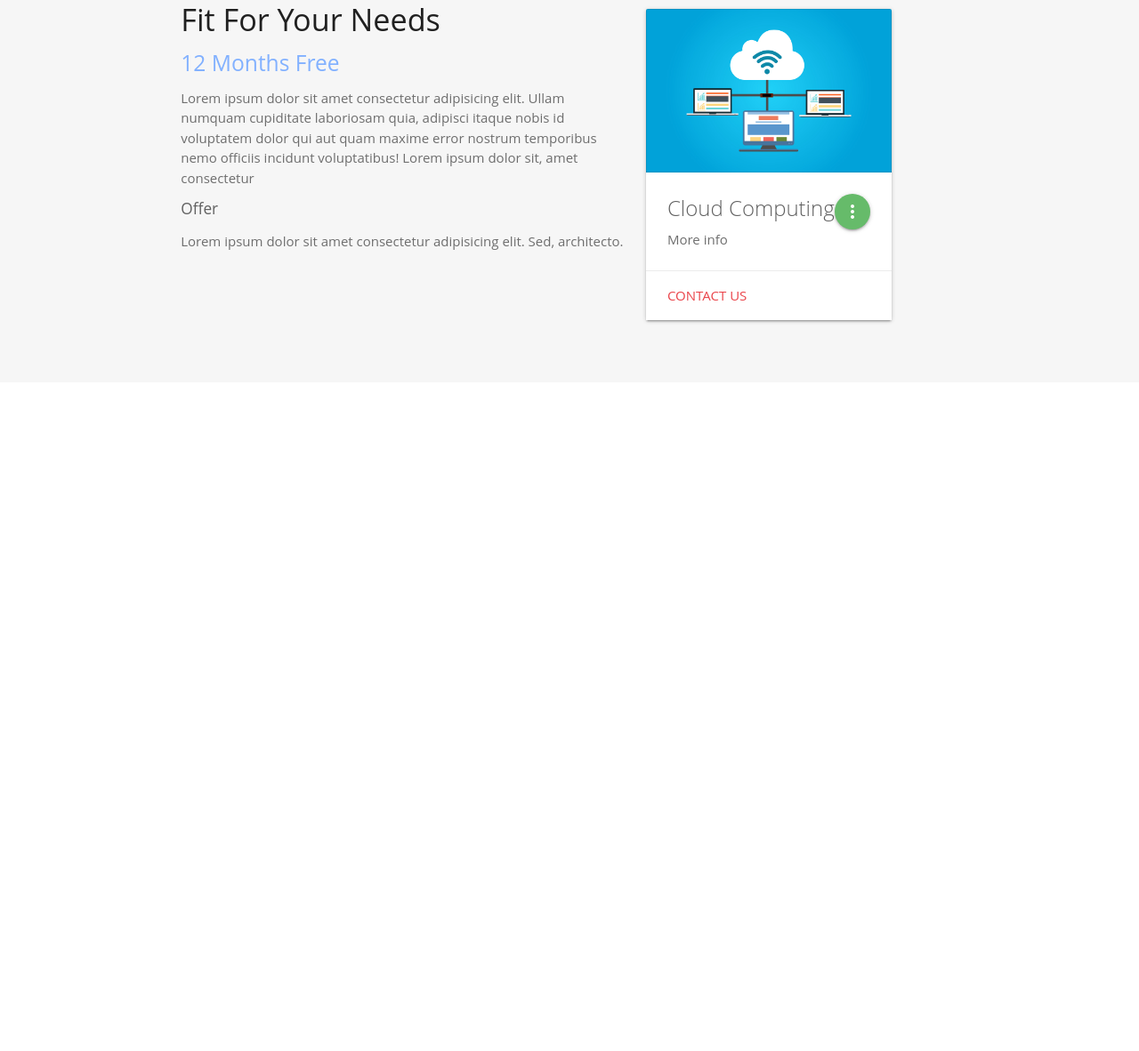
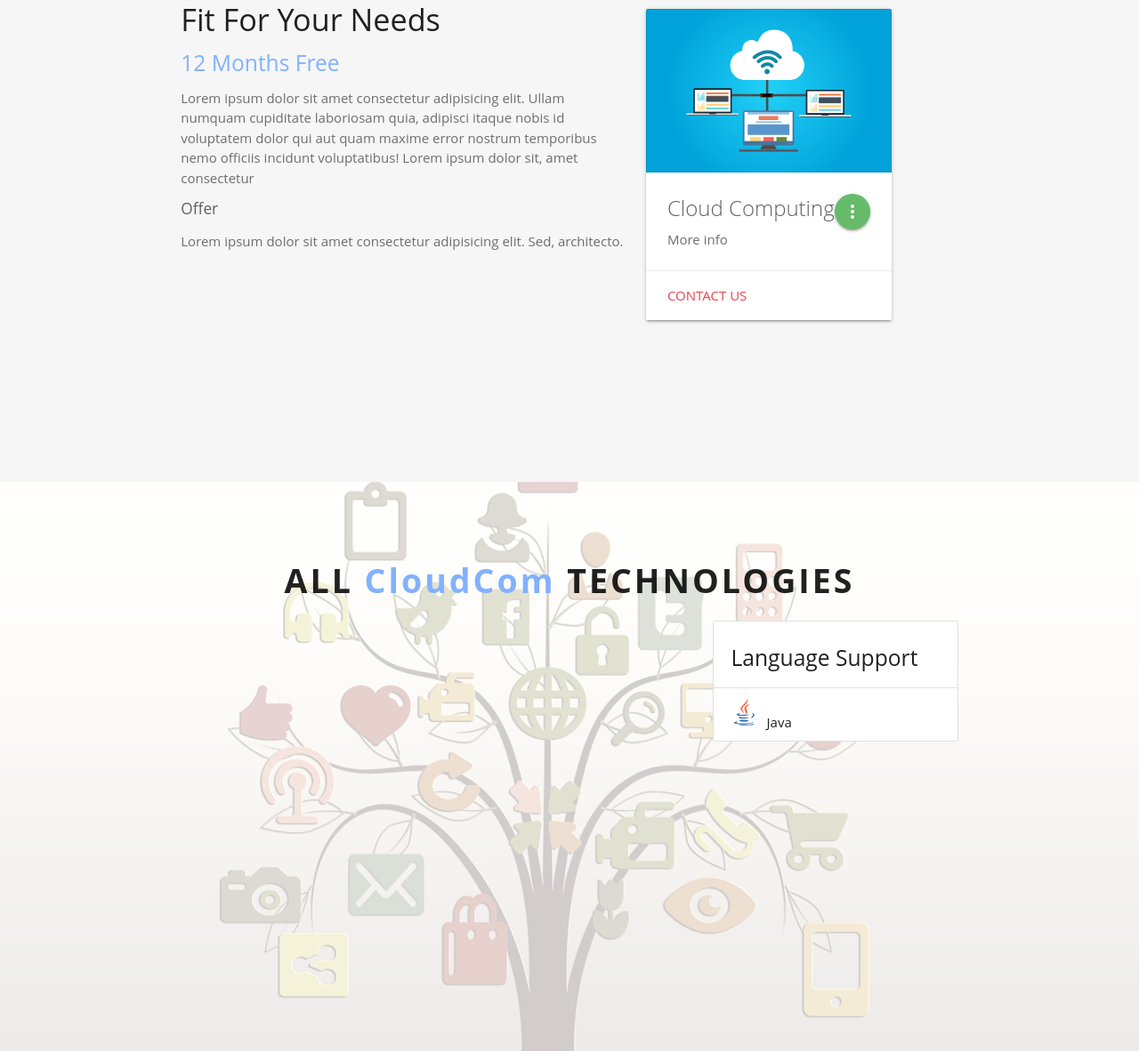
Before and after one commit to kubasulek2/materialize-website, a website: page index.html in a window 1280 px wide. Shown: the part 1608-2790 px from the top of the page at 89% size. Before the commit the page ends 2038 px from the top, so only its background shows below. Drawn offline with nearby package versions, Linux system fonts and the light colour scheme.

Commit message:
collection in progress

```diff
--- a/index.html
+++ b/index.html
@@ -17,7 +17,7 @@
 <body>
 	<!-- Header -->
 	<header class="main-header scrollspy" id="home">
-		<div class="overlay overlay-light">
+		<div class="overlay">
 			<!-- Navbar -->
 			<div class="navbar-fixed">
 				<div class="nav-wrapper">
@@ -99,9 +99,12 @@
 						<div class="col s12 m10 l7">
 							<h3 class="bold">World Leading Tech Provider</h3>
 							<div class="divider"></div>
-							<p class="flow-text">Lorem ipsum dolor sit amet consectetur adipisicing elit. Numquam dolores animi accusamus cupiditate amet?
-								At, dolores? Voluptatum delectus sit, architecto soluta illo sunt, est, fugiat animi exercitationem aliquid non
-								quibusdam. Lorem ipsum dolor sit amet, consectetur adipisicing elit. Repellendus, quaerat!</p>
+							<p class="flow-text">Lorem ipsum dolor sit amet consectetur adipisicing elit. Numquam
+								dolores animi accusamus cupiditate amet?
+								At, dolores? Voluptatum delectus sit, architecto soluta illo sunt, est, fugiat animi
+								exercitationem aliquid non
+								quibusdam. Lorem ipsum dolor sit amet, consectetur adipisicing elit. Repellendus,
+								quaerat!</p>
 						</div>
 						<div class="col l5 hide-on-med-and-down">
 							<img src="img/laptop-small.jpg" class="circle">
@@ -113,11 +116,14 @@
 						<div class="col s12 m10 l7">
 							<h3 class="bold">Cutting Edge Technologies</h3>
 							<div class="divider"></div>
-							<p class="flow-text">Lorem ipsum dolor sit amet consectetur adipisicing elit. Numquam dolores animi accusamus
+							<p class="flow-text">Lorem ipsum dolor sit amet consectetur adipisicing elit. Numquam
+								dolores animi accusamus
 								cupiditate amet?
-								At, dolores? Voluptatum delectus sit, architecto soluta illo sunt, est, fugiat animi exercitationem aliquid
+								At, dolores? Voluptatum delectus sit, architecto soluta illo sunt, est, fugiat animi
+								exercitationem aliquid
 								non
-								quibusdam. Lorem ipsum dolor sit amet, consectetur adipisicing elit. Repellendus, quaerat!</p>
+								quibusdam. Lorem ipsum dolor sit amet, consectetur adipisicing elit. Repellendus,
+								quaerat!</p>
 						</div>
 						<div class="col l5 hide-on-med-and-down">
 							<img src="img/board-small.jpg" class="circle">
@@ -129,11 +135,14 @@
 						<div class="col s12 m10 l7">
 							<h3 class="bold">Fastest Servers On The Market</h3>
 							<div class="divider"></div>
-							<p class="flow-text">Lorem ipsum dolor sit amet consectetur adipisicing elit. Numquam dolores animi accusamus
+							<p class="flow-text">Lorem ipsum dolor sit amet consectetur adipisicing elit. Numquam
+								dolores animi accusamus
 								cupiditate amet?
-								At, dolores? Voluptatum delectus sit, architecto soluta illo sunt, est, fugiat animi exercitationem aliquid
+								At, dolores? Voluptatum delectus sit, architecto soluta illo sunt, est, fugiat animi
+								exercitationem aliquid
 								non
-								quibusdam. Lorem ipsum dolor sit amet, consectetur adipisicing elit. Repellendus, quaerat!</p>
+								quibusdam. Lorem ipsum dolor sit amet, consectetur adipisicing elit. Repellendus,
+								quaerat!</p>
 						</div>
 						<div class="col l5 hide-on-med-and-down">
 							<img src="img/server-small.jpg" class="circle">
@@ -159,7 +168,9 @@
 					<div class="col s12 m10 offset-m1 l7 tab-content">
 						<h4>Fit For Your Needs</h4>
 						<h5>12 Months Free</h5>
-					<p>Lorem ipsum dolor sit amet consectetur adipisicing elit. Ullam numquam cupiditate laboriosam quia, adipisci itaque nobis id voluptatem dolor qui aut quam maxime error nostrum temporibus nemo officiis incidunt voluptatibus! Lorem ipsum dolor sit, amet consectetur</p>
+						<p>Lorem ipsum dolor sit amet consectetur adipisicing elit. Ullam numquam cupiditate laboriosam
+							quia, adipisci itaque nobis id voluptatem dolor qui aut quam maxime error nostrum temporibus
+							nemo officiis incidunt voluptatibus! Lorem ipsum dolor sit, amet consectetur</p>
 						<h6 class="grey-text text-darken-2">Offer</h6>
 						<p>Lorem ipsum dolor sit amet consectetur adipisicing elit. Sed, architecto.</p>
 					</div>
@@ -178,8 +189,11 @@
 								<a href="#contact">contact us</a>
 							</div>
 							<div class="card-reveal">
-							<span class="card-title grey-text text-darken-2">Cloud Computing<i class="material-icons right">close</i></span>
-							<p>Lorem ipsum dolor sit amet, consectetur adipisicing elit. Mollitia exercitationem a quam fuga, eveniet voluptatem facere, cumque consequuntur, obcaecati animi recusandae voluptas maiores ut dicta magni quasi nobis. Doloribus, fugiat?.</p>
+								<span class="card-title grey-text text-darken-2">Cloud Computing<i
+										class="material-icons right">close</i></span>
+								<p>Lorem ipsum dolor sit amet, consectetur adipisicing elit. Mollitia exercitationem a
+									quam fuga, eveniet voluptatem facere, cumque consequuntur, obcaecati animi
+									recusandae voluptas maiores ut dicta magni quasi nobis. Doloribus, fugiat?.</p>
 							</div>
 
 						</div>
@@ -189,8 +203,10 @@
 					<div class="col s12 m10 offset-m1 l7 tab-content">
 						<h4>100GB Storage</h4>
 						<h5> 12 Months Free</h5>
-					<p>Lorem ipsum dolor sit amet consectetur adipisicing elit. Ullam numquam cupiditate laboriosam quia, adipisci
-						itaque nobis id voluptatem dolor qui aut quam maxime error nostrum temporibus nemo officiis incidunt
+						<p>Lorem ipsum dolor sit amet consectetur adipisicing elit. Ullam numquam cupiditate laboriosam
+							quia, adipisci
+							itaque nobis id voluptatem dolor qui aut quam maxime error nostrum temporibus nemo officiis
+							incidunt
 							voluptatibus! Lorem ipsum dolor sit, amet consectetur</p>
 						<h6 class="grey-text text-darken-2">Offer</h6>
 						<p>Lorem ipsum dolor sit amet consectetur adipisicing elit. Sed, architecto.</p>
@@ -212,8 +228,10 @@
 							<div class="card-reveal">
 								<span class="card-title grey-text text-darken-2">HDD Storage<i
 										class="material-icons right">close</i></span>
-							<p>Lorem ipsum dolor sit amet, consectetur adipisicing elit. Mollitia exercitationem a quam fuga, eveniet
-								voluptatem facere, cumque consequuntur, obcaecati animi recusandae voluptas maiores ut dicta magni quasi
+								<p>Lorem ipsum dolor sit amet, consectetur adipisicing elit. Mollitia exercitationem a
+									quam fuga, eveniet
+									voluptatem facere, cumque consequuntur, obcaecati animi recusandae voluptas maiores
+									ut dicta magni quasi
 									nobis. Doloribus, fugiat?.</p>
 							</div>
 
@@ -224,8 +242,10 @@
 					<div class="col s12 m10 offset-m1 l7 tab-content">
 						<h4>100% Security Of Your Data</h4>
 						<h5> 12 Months Free</h5>
-					<p>Lorem ipsum dolor sit amet consectetur adipisicing elit. Ullam numquam cupiditate laboriosam quia, adipisci
-						itaque nobis id voluptatem dolor qui aut quam maxime error nostrum temporibus nemo officiis incidunt
+						<p>Lorem ipsum dolor sit amet consectetur adipisicing elit. Ullam numquam cupiditate laboriosam
+							quia, adipisci
+							itaque nobis id voluptatem dolor qui aut quam maxime error nostrum temporibus nemo officiis
+							incidunt
 							voluptatibus! Lorem ipsum dolor sit, amet consectetur</p>
 						<h6 class="grey-text text-darken-2">Offer</h6>
 						<p>Lorem ipsum dolor sit amet consectetur adipisicing elit. Sed, architecto.</p>
@@ -247,8 +267,10 @@
 							<div class="card-reveal">
 								<span class="card-title grey-text text-darken-2">Security leader<i
 										class="material-icons right">close</i></span>
-							<p>Lorem ipsum dolor sit amet, consectetur adipisicing elit. Mollitia exercitationem a quam fuga, eveniet
-								voluptatem facere, cumque consequuntur, obcaecati animi recusandae voluptas maiores ut dicta magni quasi
+								<p>Lorem ipsum dolor sit amet, consectetur adipisicing elit. Mollitia exercitationem a
+									quam fuga, eveniet
+									voluptatem facere, cumque consequuntur, obcaecati animi recusandae voluptas maiores
+									ut dicta magni quasi
 									nobis. Doloribus, fugiat?.</p>
 							</div>
 
@@ -259,7 +281,29 @@
 
 		</div>
 	</section>
-	<section id="solutions" class="scrollspy"></section>
+	<section id="solutions" class="scrollspy section">
+		<div class="overlay">
+			<h3 class="center bold">All <span>CloudCom</span> technologies</h3>
+			<div class="container">
+				<div class="row">
+					<div class="col s8"></div>
+					<div class="col s4">
+						<ul class="collection with-header">
+							<li class="collection-header"><h5>
+								Language Support
+							</h5></li>
+							<li class="collection-item">
+								<div><img class="responsive-img" src="img/lang/java-logo.png" alt="">Java
+									<a class="secondary-content"></a>
+								</div>
+							</li>
+						</ul>
+					</div>
+				</div>
+			</div>
+
+		</div>
+	</section>
 
 
 
--- a/scss/main.scss
+++ b/scss/main.scss
@@ -33,6 +33,18 @@ h3 {
 	text-transform: uppercase;
 	letter-spacing: .2rem;
 }
+.overlay {
+	position: absolute;
+	top: 0;
+	left: 0;
+	width: 100%;
+	height: 100%;
+	background: rgba(255, 255, 255, .8);
+}
+h3 > span {
+	text-transform: initial;
+	color: $primary-color;
+}
 
 /* ========================= HEADER ======================== */
 
@@ -45,15 +57,6 @@ h3 {
 
 	@media (min-width: 1000px) {
 		background-image: url('../img/tech.jpg');
-	}
-
-	.overlay {
-		position: absolute;
-		top: 0;
-		left: 0;
-		width: 100%;
-		height: 100%;
-		background: rgba(255, 255, 255, .8);
 	}
 }
 
@@ -196,43 +199,57 @@ section#about {
 /* ==================== FEATURES SECTION ========================== */
 
 section#features {
+	min-height: 850px;
 	padding-top: 4rem;
 	background: $light-text;
 
-
-	h3 > span {
-		text-transform: initial;
-		color: $primary-color;
+	.tab-content {
+		padding-top: 3rem;
+		h5 {
+			color: $primary-color;
+		}
+		p {
+			color: $grey-text-light;
+		}
 	}
 
-
-
-	.tab-content{
-		padding-top: 3rem;
-		h5{color: $primary-color}
-		p{color: $grey-text-light}
-
-	}
-
-	.tabs{
+	.tabs {
 		margin-top: 3rem;
 		background: $light-text;
 		display: flex;
 		justify-content: center;
 	}
-	.card{
+	.card {
 		margin-top: 5rem;
 	}
-	.card i{
-		line-height: 40px
+	.card i {
+		line-height: 40px;
 	}
-	.card-action a{
+	.card-action a {
 		color: $accent;
 	}
-	.card p{
+	.card p {
 		color: $grey-text-light;
 	}
-	.card-reveal p{
+	.card-reveal p {
 		padding-top: 2rem;
 	}
 }
+
+section#solutions {
+	width: 100%;
+	height: 80vh;
+	min-height: 500px;
+	position: relative;
+	background: url('../img/tree.jpg') center/cover;
+
+
+	.overlay{
+		padding-top: 4rem;
+	}
+
+	.collection-item img{
+		width: 50px;
+		margin-left: -20px
+	}
+}
```
Also changed, not shown: css/main.css, img/lang/c-sharp-logo.png (added), img/lang/java-logo.png (added), img/lang/node-logo.png (added), img/lang/php-logo.png (added), img/lang/python-logo.png (added), img/lang/ruby-logo.png (added), img/tree-mobile.jpg (added), img/tree.jpg (added). Lines whose indentation alone changed are shown as unchanged.
